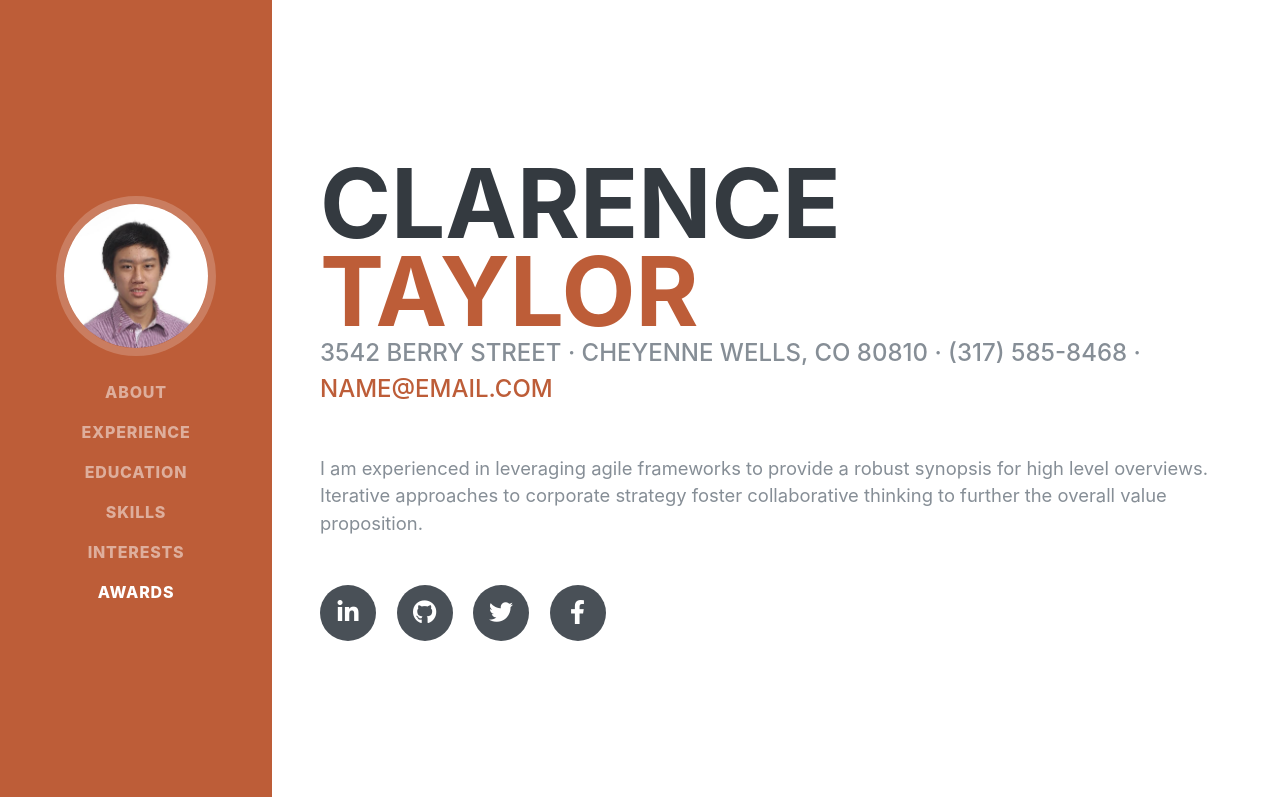
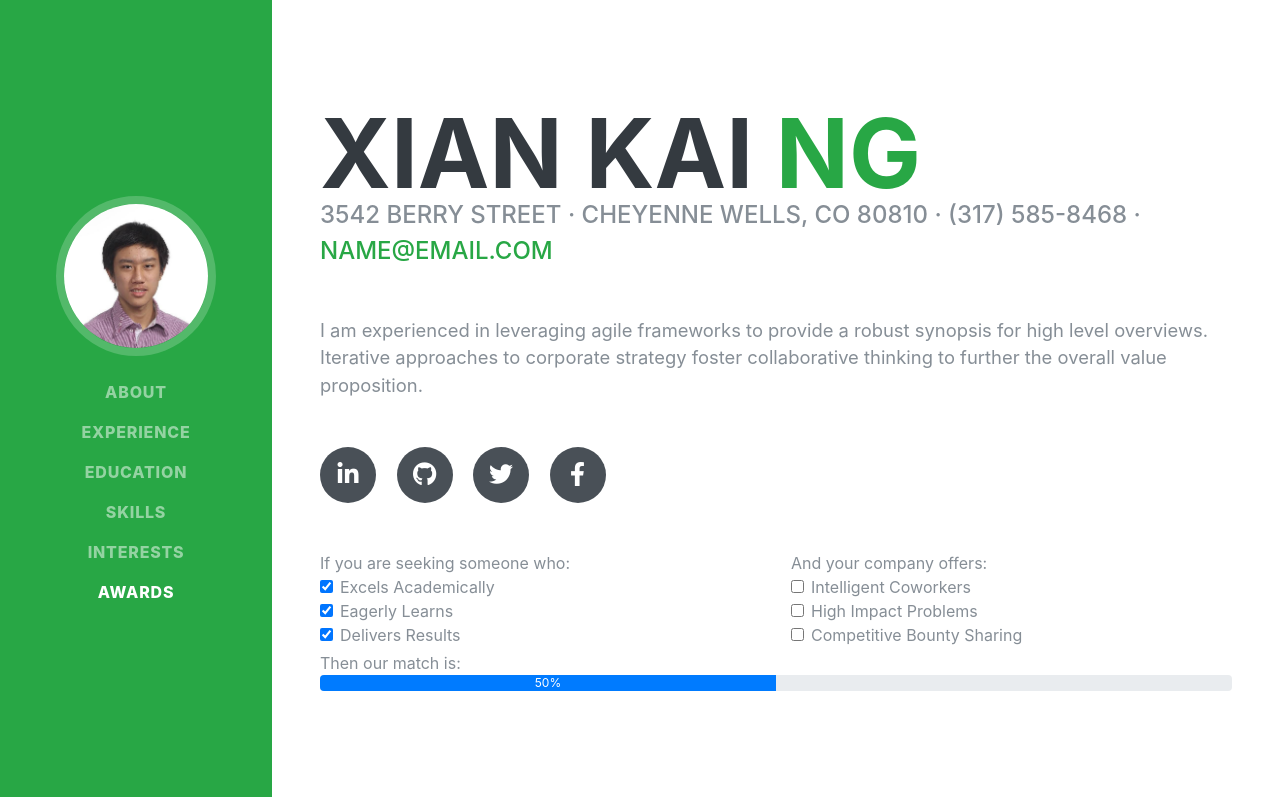
Before and after one commit to xiankaing/xiankaing.github.io, a website: page index.html in a window 1280 px wide. Shown: the top 797 px of the page. Drawn offline with Linux system fonts and the light colour scheme; files that its build step writes are made by us from their sources; a web font is replaced by a local one.

Commit message:
add match bar, initial code changes

```diff
--- a/index.html
+++ b/index.html
@@ -29,10 +29,11 @@
     <a class="navbar-brand js-scroll-trigger" href="#page-top">
       <span class="d-block d-lg-none">Clarence Taylor</span>
       <span class="d-none d-lg-block">
-        <img class="img-fluid img-profile rounded-circle mx-auto mb-2" src="img/profile.jpg" alt="">
+        <img class="img-fluid img-profile rounded-circle mx-auto mb-2" src="img/profile.jpg" alt="my face">
       </span>
     </a>
-    <button class="navbar-toggler" type="button" data-toggle="collapse" data-target="#navbarSupportedContent" aria-controls="navbarSupportedContent" aria-expanded="false" aria-label="Toggle navigation">
+    <button class="navbar-toggler" type="button" data-toggle="collapse" data-target="#navbarSupportedContent"
+      aria-controls="navbarSupportedContent" aria-expanded="false" aria-label="Toggle navigation">
       <span class="navbar-toggler-icon"></span>
     </button>
     <div class="collapse navbar-collapse" id="navbarSupportedContent">
@@ -63,14 +64,16 @@
 
     <section class="resume-section p-3 p-lg-5 d-flex align-items-center" id="about">
       <div class="w-100">
-        <h1 class="mb-0">Clarence
-          <span class="text-primary">Taylor</span>
+        <h1 class="mb-0">Xian Kai
+          <span class="text-primary">Ng</span>
         </h1>
         <div class="subheading mb-5">3542 Berry Street · Cheyenne Wells, CO 80810 · (317) 585-8468 ·
           <a href="mailto:name@email.com">name@email.com</a>
         </div>
-        <p class="lead mb-5">I am experienced in leveraging agile frameworks to provide a robust synopsis for high level overviews. Iterative approaches to corporate strategy foster collaborative thinking to further the overall value proposition.</p>
-        <div class="social-icons">
+        <p class="lead mb-5">I am experienced in leveraging agile frameworks to provide a robust synopsis for high level
+          overviews. Iterative approaches to corporate strategy foster collaborative thinking to further the overall
+          value proposition.</p>
+        <div class="social-icons mb-5">
           <a href="#">
             <i class="fab fa-linkedin-in"></i>
           </a>
@@ -83,6 +86,61 @@
           <a href="#">
             <i class="fab fa-facebook-f"></i>
           </a>
+        </div>
+
+
+        <div class="match-form row mb-1">
+          <div class="col-6">
+            If you are seeking someone who:
+            <div class="form-check">
+              <input class="form-check-input" type="checkbox" name="exampleRadios" id="exampleRadios1" value="option1" checked>
+              <label class="form-check-label" for="exampleRadios1">
+                Excels Academically
+              </label>
+            </div>
+            <div class="form-check">
+              <input class="form-check-input" type="checkbox" name="exampleRadios" id="exampleRadios2" value="option2" checked>
+              <label class="form-check-label" for="exampleRadios2">
+                Eagerly Learns
+              </label>
+            </div>
+            <div class="form-check">
+              <input class="form-check-input" type="checkbox" name="exampleRadios" id="exampleRadios3" value="option3" checked>
+              <label class="form-check-label" for="exampleRadios3">
+                Delivers Results
+              </label>
+            </div>
+          </div>
+
+          <div class="col-6">
+            And your company offers:
+            <div class="form-check">
+              <input class="form-check-input" type="checkbox" name="exampleRadios" id="exampleRadios2" value="option2">
+              <label class="form-check-label" for="exampleRadios2">
+                Intelligent Coworkers
+              </label>
+            </div>
+            <div class="form-check">
+              <input class="form-check-input" type="checkbox" name="exampleRadios" id="exampleRadios1" value="option1">
+              <label class="form-check-label" for="exampleRadios1">
+                High Impact Problems
+              </label>
+            </div>
+            <div class="form-check">
+              <input class="form-check-input" type="checkbox" name="exampleRadios" id="exampleRadios3" value="option3">
+              <label class="form-check-label" for="exampleRadios3">
+                Competitive Bounty Sharing
+              </label>
+            </div>
+          </div>
+        </div>
+
+        Then our match is:
+        <div class="progress">
+          <div class="progress-bar" id="match-score" role="progressbar" aria-valuenow="50" aria-valuemin="0"
+            aria-valuemax="100" style="width: 50%;">
+            50%
+          </div>
         </div>
       </div>
     </section>
@@ -97,7 +155,10 @@
           <div class="resume-content">
             <h3 class="mb-0">Senior Web Developer</h3>
             <div class="subheading mb-3">Intelitec Solutions</div>
-            <p>Bring to the table win-win survival strategies to ensure proactive domination. At the end of the day, going forward, a new normal that has evolved from generation X is on the runway heading towards a streamlined cloud solution. User generated content in real-time will have multiple touchpoints for offshoring.</p>
+            <p>Bring to the table win-win survival strategies to ensure proactive domination. At the end of the day,
+              going
+              forward, a new normal that has evolved from generation X is on the runway heading towards a streamlined
+              cloud solution. User generated content in real-time will have multiple touchpoints for offshoring.</p>
           </div>
           <div class="resume-date text-md-right">
             <span class="text-primary">March 2013 - Present</span>
@@ -108,7 +169,9 @@
           <div class="resume-content">
             <h3 class="mb-0">Web Developer</h3>
             <div class="subheading mb-3">Intelitec Solutions</div>
-            <p>Capitalize on low hanging fruit to identify a ballpark value added activity to beta test. Override the digital divide with additional clickthroughs from DevOps. Nanotechnology immersion along the information highway will close the loop on focusing solely on the bottom line.</p>
+            <p>Capitalize on low hanging fruit to identify a ballpark value added activity to beta test. Override the
+              digital divide with additional clickthroughs from DevOps. Nanotechnology immersion along the information
+              highway will close the loop on focusing solely on the bottom line.</p>
           </div>
           <div class="resume-date text-md-right">
             <span class="text-primary">December 2011 - March 2013</span>
@@ -119,7 +182,10 @@
           <div class="resume-content">
             <h3 class="mb-0">Junior Web Designer</h3>
             <div class="subheading mb-3">Shout! Media Productions</div>
-            <p>Podcasting operational change management inside of workflows to establish a framework. Taking seamless key performance indicators offline to maximise the long tail. Keeping your eye on the ball while performing a deep dive on the start-up mentality to derive convergence on cross-platform integration.</p>
+            <p>Podcasting operational change management inside of workflows to establish a framework. Taking seamless
+              key
+              performance indicators offline to maximise the long tail. Keeping your eye on the ball while performing a
+              deep dive on the start-up mentality to derive convergence on cross-platform integration.</p>
           </div>
           <div class="resume-date text-md-right">
             <span class="text-primary">July 2010 - December 2011</span>
@@ -130,7 +196,9 @@
           <div class="resume-content">
             <h3 class="mb-0">Web Design Intern</h3>
             <div class="subheading mb-3">Shout! Media Productions</div>
-            <p>Collaboratively administrate empowered markets via plug-and-play networks. Dynamically procrastinate B2C users after installed base benefits. Dramatically visualize customer directed convergence without revolutionary ROI.</p>
+            <p>Collaboratively administrate empowered markets via plug-and-play networks. Dynamically procrastinate B2C
+              users after installed base benefits. Dramatically visualize customer directed convergence without
+              revolutionary ROI.</p>
           </div>
           <div class="resume-date text-md-right">
             <span class="text-primary">September 2008 - June 2010</span>
@@ -242,8 +310,15 @@
     <section class="resume-section p-3 p-lg-5 d-flex align-items-center" id="interests">
       <div class="w-100">
         <h2 class="mb-5">Interests</h2>
-        <p>Apart from being a web developer, I enjoy most of my time being outdoors. In the winter, I am an avid skier and novice ice climber. During the warmer months here in Colorado, I enjoy mountain biking, free climbing, and kayaking.</p>
-        <p class="mb-0">When forced indoors, I follow a number of sci-fi and fantasy genre movies and television shows, I am an aspiring chef, and I spend a large amount of my free time exploring the latest technology advancements in the front-end web development world.</p>
+        <p>Apart from being a web developer, I enjoy most of my time being outdoors. In the winter, I am an avid skier
+          and
+          novice ice climber. During the warmer months here in Colorado, I enjoy mountain biking, free climbing, and
+          kayaking.</p>
+        <p class="mb-0">When forced indoors, I follow a number of sci-fi and fantasy genre movies and television shows,
+          I
+          am an aspiring chef, and I spend a large amount of my free time exploring the latest technology advancements
+          in
+          the front-end web development world.</p>
       </div>
     </section>
 
--- a/js/resume.js
+++ b/js/resume.js
@@ -9,7 +9,7 @@
       if (target.length) {
         $('html, body').animate({
           scrollTop: (target.offset().top)
-        }, 1000, "easeInOutExpo");
+        }, 500, "easeInOutExpo");
         return false;
       }
     }
@@ -26,3 +26,24 @@
   });
 
 })(jQuery); // End of use strict
+
+function getRandomInt(max) {
+  return Math.floor(Math.random() * Math.floor(max));
+}
+
+(function ($) {
+  "use strict"; // Start of use strict
+
+  // Smooth scrolling using jQuery easing
+  $('.match-form').find('input[type=checkbox]').click(function () {
+    var numBoxes = $('.match-form').find('input[type=checkbox]').length;
+    var numChecked = $('.match-form').find('input[type=checkbox]:checked').length;
+    console.log(numChecked, numBoxes)
+    var current_progress = (100*numChecked/numBoxes).toFixed(0);
+    $("#match-score")
+      .css("width", current_progress + "%")
+      .attr("aria-valuenow", current_progress)
+      .text(current_progress + "% match");
+  });
+
+})(jQuery); // End of use strict
--- a/scss/_variables.scss
+++ b/scss/_variables.scss
@@ -25,7 +25,7 @@ $green:   #28a745 !default;
 $teal:    #20c997 !default;
 $cyan:    #17a2b8 !default;
 
-$primary:       $orange !default;
+$primary:       $green !default;
 $secondary:     $gray-600 !default;
 $success:       $green !default;
 $info:          $cyan !default;
```
Also changed, not shown: css/resume.css, css/resume.min.css, js/resume.min.js, 1 other file.
